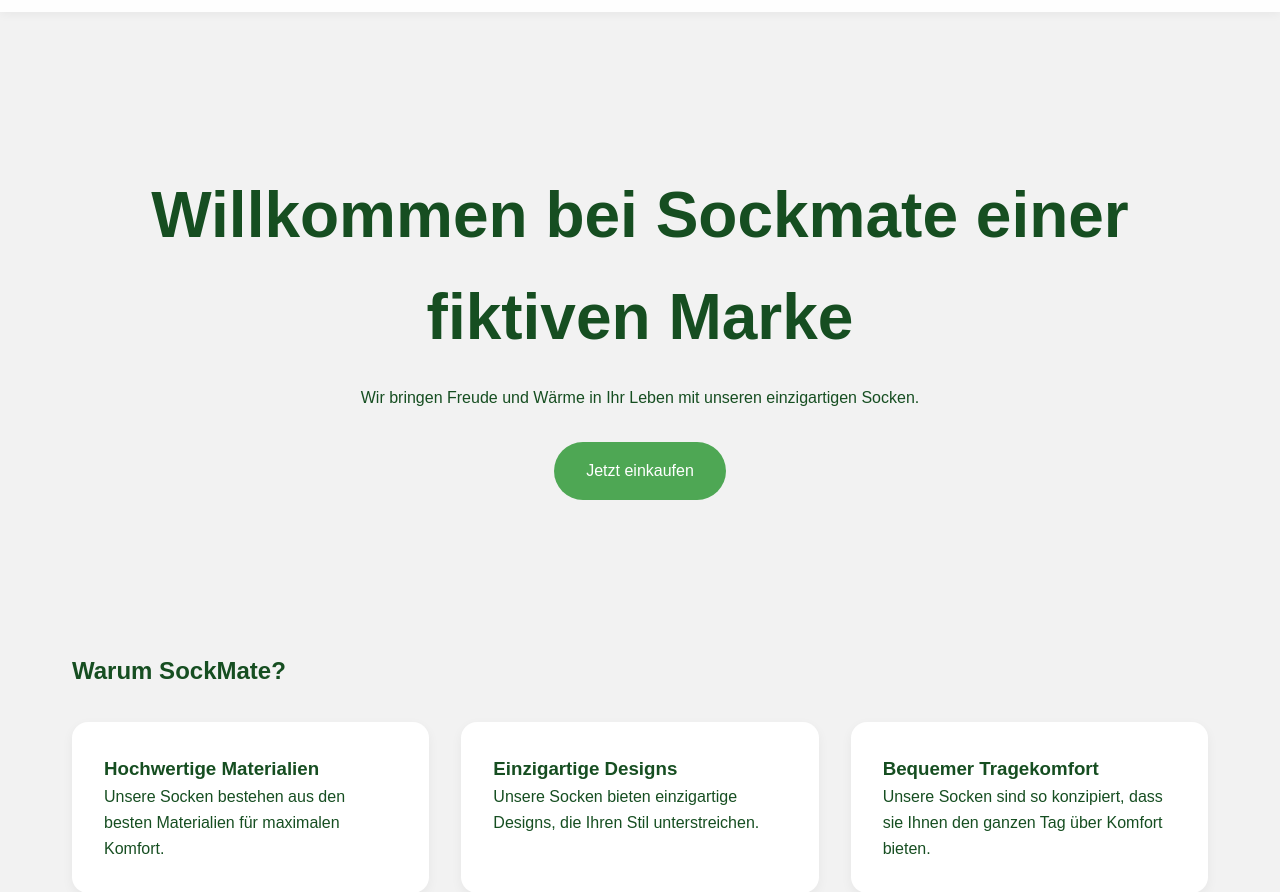
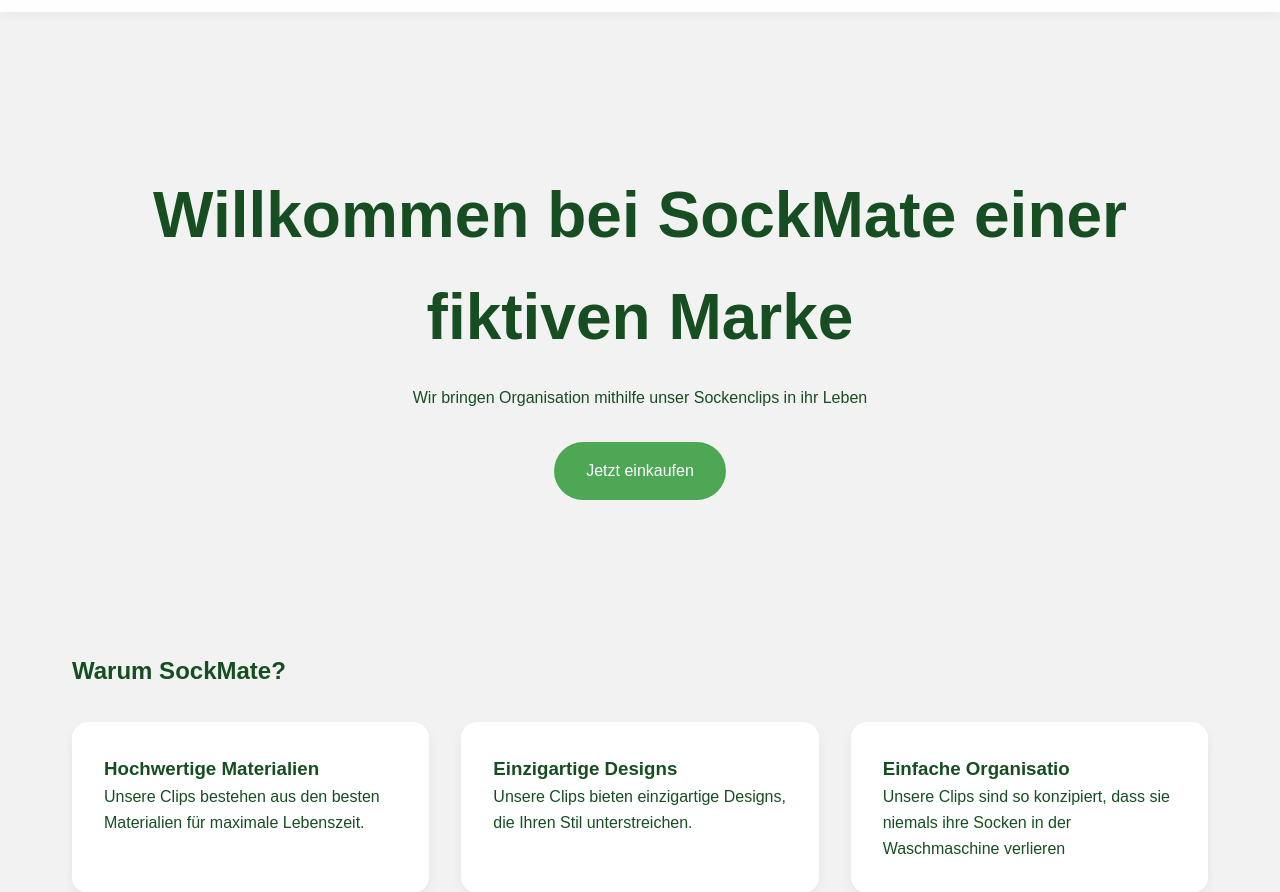
Before and after one commit to KleberSarah/Sockmate, a plain HTML site: page pages/index.html in a window 1280 px wide. Shown: the part 68-960 px from the top of the page. Drawn offline with Linux system fonts and the light colour scheme.

Commit message:
Inhalt angepasst

```diff
--- a/pages/index.html
+++ b/pages/index.html
@@ -50,8 +50,8 @@
             <section class="hero">
 
                 <div class="container">
-                    <h1>Willkommen bei Sockmate einer fiktiven Marke</h1>
-                    <p>Wir bringen Freude und Wärme in Ihr Leben mit unseren einzigartigen Socken.</p>
+                    <h1>Willkommen bei SockMate einer fiktiven Marke</h1>
+                    <p>Wir bringen Organisation mithilfe unser Sockenclips in ihr Leben</p>
                     <a href="products.htm" class="hero-btn">Jetzt einkaufen</a>
                 </div>
             </section>
@@ -63,15 +63,15 @@
                     <div class="vorteile-grid">
                         <article class="vorteil-card">
                             <h3>Hochwertige Materialien</h3>
-                            <p>Unsere Socken bestehen aus den besten Materialien für maximalen Komfort.</p>
+                            <p>Unsere Clips bestehen aus den besten Materialien für maximale Lebenszeit.</p>
                         </article>
                         <article class="vorteil-card">
                             <h3>Einzigartige Designs</h3>
-                            <p>Unsere Socken bieten einzigartige Designs, die Ihren Stil unterstreichen.</p>
+                            <p>Unsere Clips bieten einzigartige Designs, die Ihren Stil unterstreichen.</p>
                         </article>
                         <article class="vorteil-card">
-                            <h3>Bequemer Tragekomfort</h3>
-                            <p>Unsere Socken sind so konzipiert, dass sie Ihnen den ganzen Tag über Komfort bieten.</p>
+                            <h3>Einfache Organisatio</h3>
+                            <p>Unsere Clips sind so konzipiert, dass sie niemals ihre Socken in der Waschmaschine verlieren</p>
                         </article>
                     </div>
 
@@ -81,7 +81,7 @@
             <section class="products">
                 <div class="container">
                     <h2>Unsere Produkte</h2>
-                    <p>Entdecken Sie unsere vielfältigen Socken.</p>
+                    <p>Entdecken Sie unsere vielfältigen Sockenclips.</p>
 
                     <div class="products-grid">
                         <article class="product-card">
```
